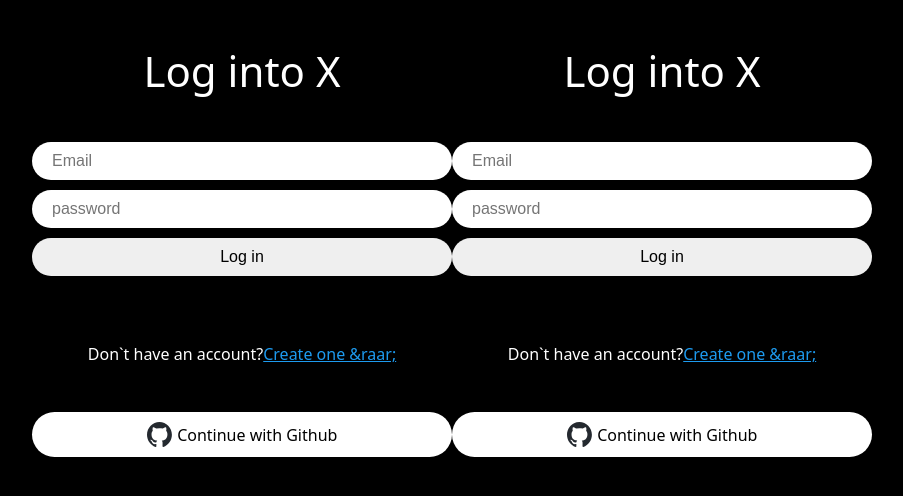
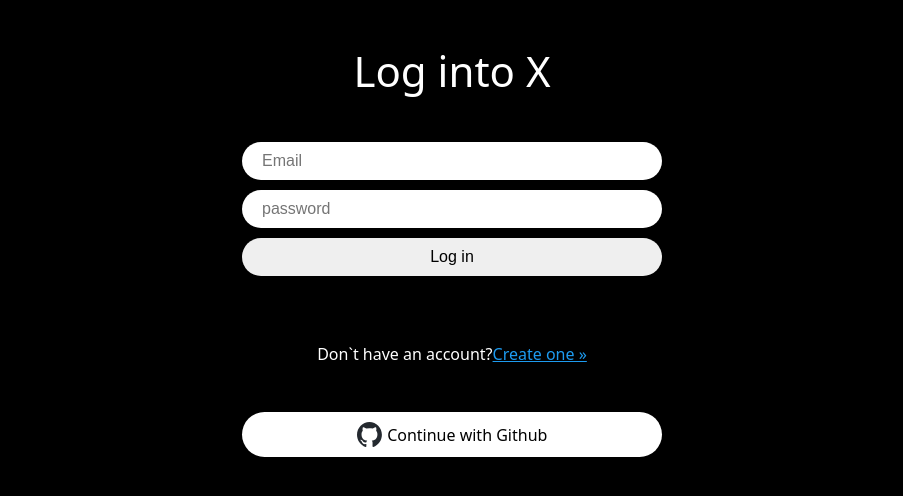
Before and after one commit to cywin1018/Nwitter-reloaded, a React (Vite) app: page /login in a window 1280 px wide. Shown: the top 496 px of the page, without its empty margins (188-1091 px from the left). Built offline with nearby package versions, Linux system fonts and the light colour scheme.

Commit message:
update 1106

```diff
--- a/src/App.tsx
+++ b/src/App.tsx
@@ -70,7 +70,7 @@
   return (
     <Wrapper>
       <GlobalStyles />
-      <RouterProvider router={router} />
+      {/* <RouterProvider router={router} /> */}
       {isLoading ? <LoadingScreen /> : <RouterProvider router={router} />}
     </Wrapper>
   );
--- a/src/routes/create-account.tsx
+++ b/src/routes/create-account.tsx
@@ -45,10 +45,11 @@
         email,
         password
       );
-      //오류 발생부분
+
       await updateProfile(credentials.user, {
         displayName: name,
       });
+      console.log("success for create account");
       navigate("/");
     } catch (e) {
       if (e instanceof FirebaseError) {
--- a/src/routes/home.tsx
+++ b/src/routes/home.tsx
@@ -3,6 +3,7 @@
 export default function Home() {
   const logOut = () => {
     auth.signOut();
+    console.log("success log out maybe");
   };
   return <button onClick={logOut}>Log Out</button>;
 }
--- a/src/routes/login.tsx
+++ b/src/routes/login.tsx
@@ -72,7 +72,7 @@
       {error !== "" ? <Error>{error}</Error> : null}
       <Switcher>
         Don`t have an account?
-        <Link to={"/create-account"}>Create one &raar;</Link>
+        <Link to={"/create-account"}>Create one &raquo;</Link>
       </Switcher>
       <GithubButton />
     </Wrapper>
```
